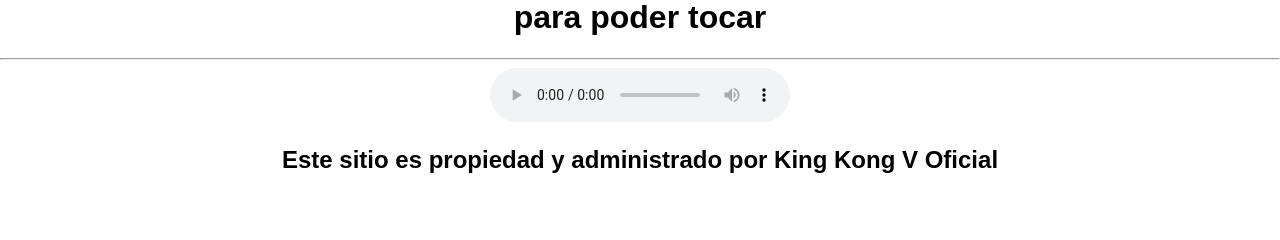
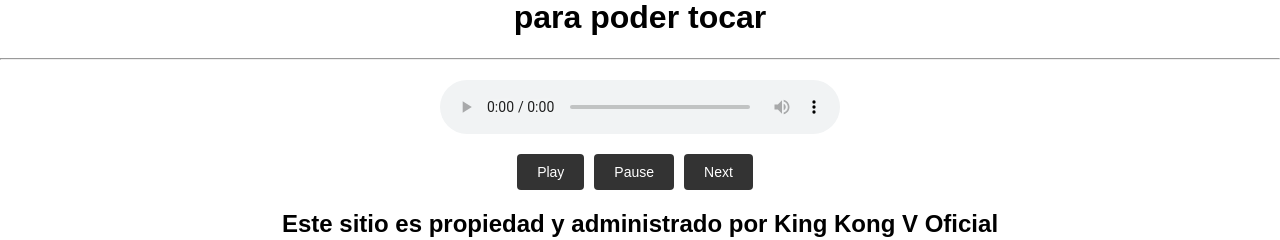
Before and after one commit to juan-rv/kkv-portfolio, a React (Create React App) app: page / in a window 1280 px wide. Shown: the part 3412-3652 px from the top of the page. Before the commit the page ends 3605 px from the top, so only its background shows below. Built offline with nearby package versions, Linux system fonts and the light colour scheme; a web font is replaced by a local one.

Commit message:
ingresando audio

```diff
--- a/src/components/Music.jsx
+++ b/src/components/Music.jsx
@@ -1,8 +1,9 @@
 import React from "react";
+import "../styles/Music.css";
 
 const Music = () => {
   return (
-    <div>
+    <div className="music-player">
       <audio controls>
         <source
           src="https://audioplayer.madza.dev/Madza-Chords_of_Life.mp3"
@@ -10,6 +11,11 @@
         />
         Tu navegador no soporta audio HTML5.
       </audio>
+      <div className="button-container">
+        <button className="play-button">Play</button>
+        <button className="pause-button">Pause</button>
+        <button className="next-button">Next</button>
+      </div>
     </div>
   );
 };
--- a/src/styles/Music.css
+++ b/src/styles/Music.css
@@ -1,55 +1,36 @@
-.player-container {
+.music-player {
   display: flex;
   flex-direction: column;
   align-items: center;
-  font-family: sans-serif;
+  margin-top: 20px;
 }
 
-.progress-container {
-  width: 80%;
-  height: 4px;
-  margin: 20px 0;
-  background-color: #ddd;
+.music-player audio {
+  width: 100%;
+  max-width: 400px;
+}
+
+.button-container {
+  margin-top: 20px;
+}
+
+.play-button,
+.pause-button,
+.next-button {
+  padding: 10px 20px;
+  margin-right: 10px;
+  background-color: #333;
+  color: #fff;
+  border: none;
+  border-radius: 4px;
+  font-size: 14px;
   cursor: pointer;
 }
 
-.progress {
-  height: 100%;
-  background-color: #1db954;
+.play-button:hover,
+.pause-button:hover,
+.next-button:hover {
+  background-color: #555;
 }
 
-.controls {
-  display: flex;
-  justify-content: center;
-  align-items: center;
-  gap: 20px;
-}
-
-.play-pause-btn, .stop-btn, .next-btn {
-  width: 50px;
-  height: 50px;
-  border-radius: 50%;
-  background-color: #1db954;
-  color: #fff;
-  display: flex;
-  justify-content: center;
-  align-items: center;
-  cursor: pointer;
-  transition: background-color 0.2s;
-}
-
-.play-pause-btn:hover, .stop-btn:hover, .next-btn:hover {
-  background-color: #0d8b3e;
-}
-
-.time {
-  display: flex;
-  align-items: center;
-  font-size: 12px;
-  color: #666;
-  margin-top: 10px;
-}
-
-.current-time, .duration {
-  padding: 0 5px;
-}
+/* Personaliza los estilos según tus preferencias */
```
